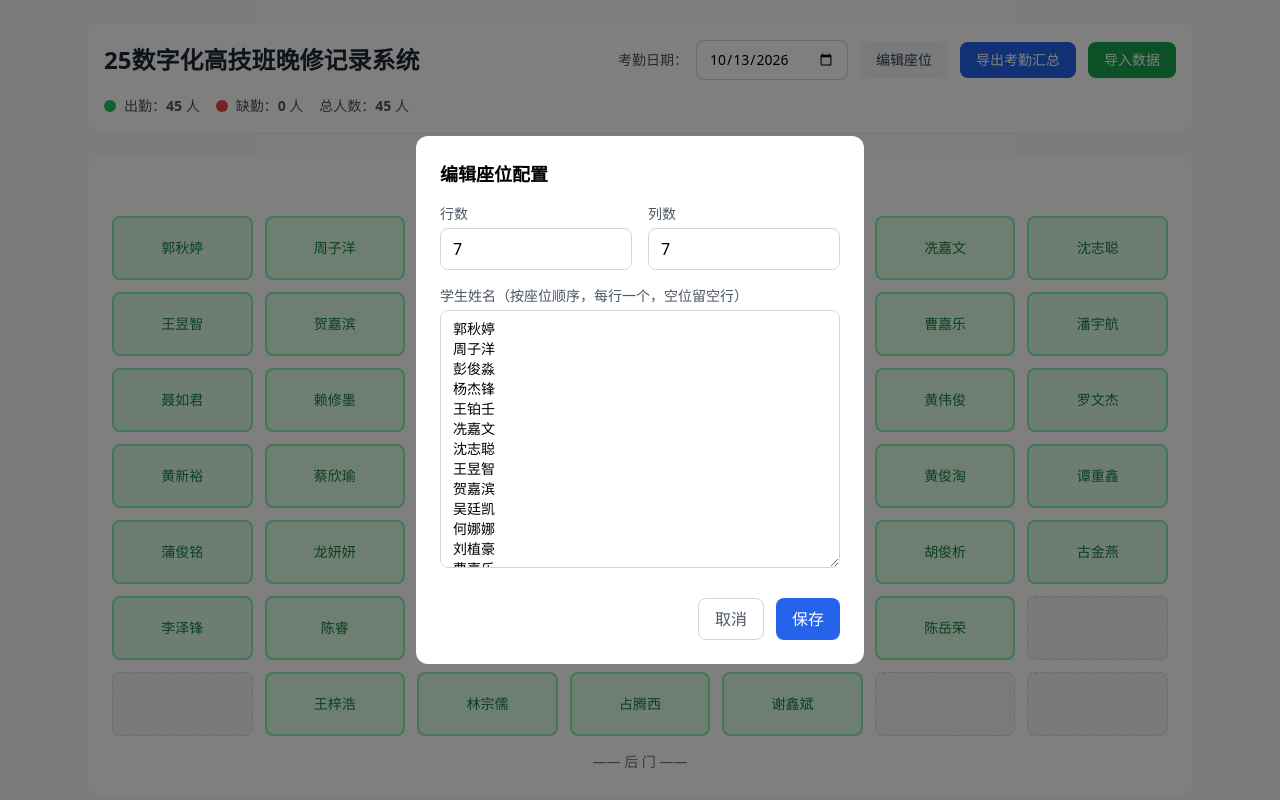
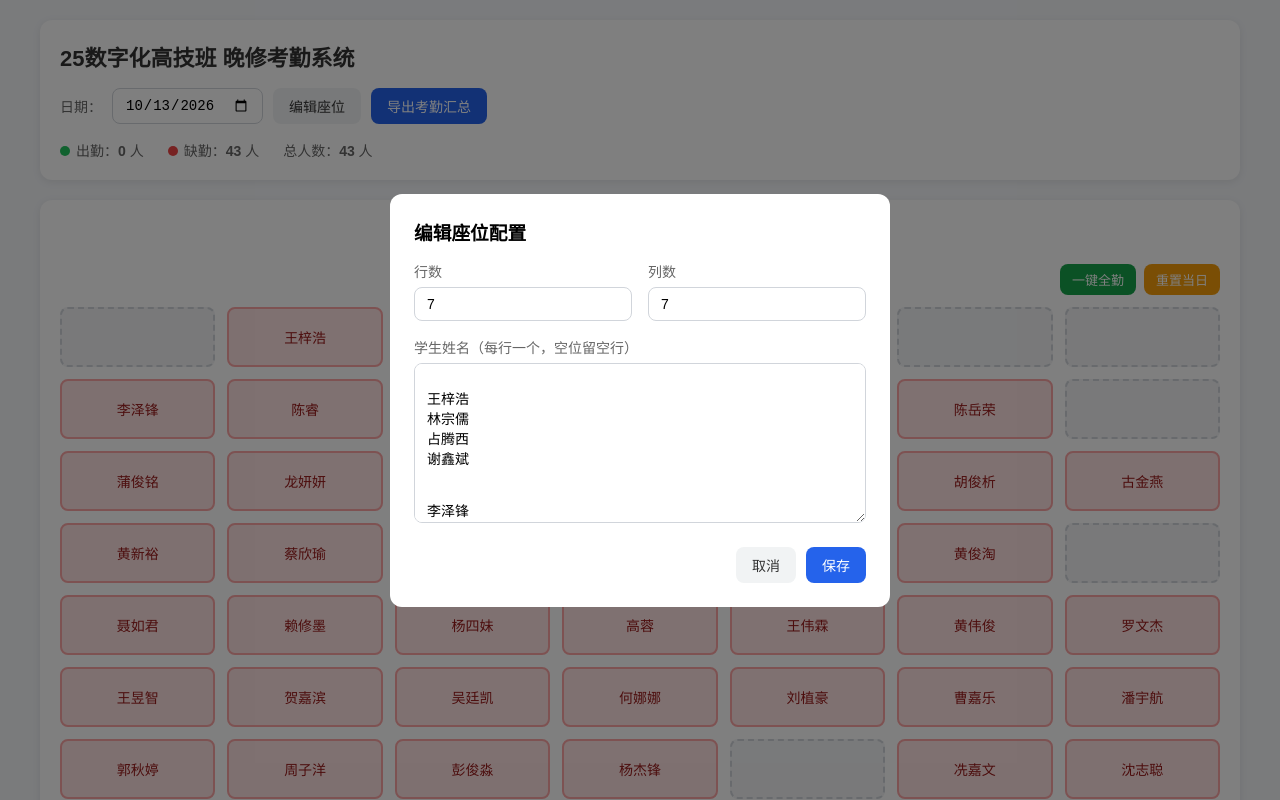
Before and after one commit to jeellsy/class-attendance, a plain HTML site: page index.html in a window 1280 px wide. Both pictures are taken after a click on the button "编辑座位". Shown: the top 800 px of the page. Drawn offline with nearby package versions, Linux system fonts and the light colour scheme.

Commit message:
Update index.html

```diff
--- a/index.html
+++ b/index.html
@@ -3,278 +3,309 @@
 <head>
 <meta charset="UTF-8">
 <meta name="viewport" content="width=device-width, initial-scale=1.0">
-    <title>25数字化高技班晚修记录系统</title>
-    <script src="https://cdn.tailwindcss.com"></script>
+<title>25数字化高技班 晚修考勤系统</title>
+<style>
+*{margin:0;padding:0;box-sizing:border-box}
+body{font-family:"Microsoft YaHei",sans-serif;background:#f5f7fa;padding:20px}
+.box{max-width:1200px;margin:0 auto;background:#fff;border-radius:12px;padding:20px;margin-bottom:20px;box-shadow:0 2px 8px rgba(0,0,0,.08)}
+h1{font-size:22px;margin-bottom:16px;color:#333}
+.toolbar{display:flex;flex-wrap:wrap;gap:10px;align-items:center;margin-bottom:16px}
+.btn{padding:8px 16px;border:none;border-radius:8px;cursor:pointer;font-size:14px}
+.btn-blue{background:#2563eb;color:#fff}
+.btn-blue:hover{background:#1d4ed8}
+.btn-gray{background:#f1f3f4;color:#333}
+.btn-gray:hover{background:#e8eaeb}
+.btn-green{background:#16a34a;color:#fff}
+.btn-green:hover{background:#15803d}
+.btn-orange{background:#f59e0b;color:#fff}
+.btn-orange:hover{background:#d97706}
+.date{padding:8px 12px;border:1px solid #d1d5db;border-radius:8px;font-size:14px}
+.stats{display:flex;gap:24px;font-size:14px;color:#666;margin-top:12px}
+.stats span{display:inline-block;width:10px;height:10px;border-radius:50%;margin-right:6px}
+.green-dot{background:#22c55e}
+.red-dot{background:#ef4444}
+.door{text-align:center;color:#9ca3af;font-size:14px;margin:12px 0}
+.grid{display:grid;gap:12px;justify-content:center}
+.seat{height:60px;min-width:85px;display:flex;align-items:center;justify-content:center;border-radius:8px;font-size:14px;font-weight:500;cursor:pointer;user-select:none;border:2px solid transparent;transition:.2s}
+.present{background:#dcfce7;color:#166534;border-color:#86efac}
+.present:hover{background:#bbf7d0}
+.absent{background:#fee2e2;color:#991b1b;border-color:#fca5a5}
+.absent:hover{background:#fecaca}
+.empty{background:#f3f4f6;border:2px dashed #d1d5db;cursor:default}
+.list{color:#666;font-size:14px;line-height:2}
+.modal{position:fixed;inset:0;background:rgba(0,0,0,.5);display:none;align-items:center;justify-content:center;z-index:99}
+.modal.show{display:flex}
+.modal-box{background:#fff;border-radius:12px;padding:24px;width:90%;max-width:500px;max-height:90vh;overflow-y:auto}
+.modal h3{margin-bottom:16px}
+.form-row{display:grid;grid-template-columns:1fr 1fr;gap:16px;margin-bottom:16px}
+.form-group label{display:block;font-size:14px;color:#666;margin-bottom:6px}
+.form-group input,.form-group textarea{width:100%;padding:8px 12px;border:1px solid #d1d5db;border-radius:8px;font-size:14px;font-family:inherit}
+.form-group textarea{min-height:160px;resize:vertical}
+.modal-footer{display:flex;justify-content:flex-end;gap:10px;margin-top:20px}
+.quick{display:flex;justify-content:flex-end;gap:8px;margin-bottom:12px}
+</style>
 </head>
-<body class="bg-gray-50 min-h-screen">
-    <div class="max-w-6xl mx-auto p-4 md:p-6">
-        <!-- 顶部操作栏 -->
-        <div class="bg-white rounded-xl shadow-sm p-4 mb-6">
-            <div class="flex flex-wrap items-center justify-between gap-4">
-                <h1 class="text-xl md:text-2xl font-bold text-gray-800">25数字化高技班晚修记录系统</h1>
-                <div class="flex flex-wrap items-center gap-3">
-                    <div class="flex items-center gap-2">
-                        <label class="text-sm text-gray-600">考勤日期：</label>
-                        <input type="date" id="dateSelect" class="border border-gray-300 rounded-lg px-3 py-2 text-sm focus:outline-none focus:ring-2 focus:ring-blue-500">
+<body>
+
+<div class="box">
+    <h1>25数字化高技班 晚修考勤系统</h1>
+    <div class="toolbar">
+        <label style="font-size:14px;color:#666">日期：</label>
+        <input type="date" id="dateSelect" class="date">
+        <button onclick="openEdit()" class="btn btn-gray">编辑座位</button>
+        <button onclick="exportData()" class="btn btn-blue">导出考勤汇总</button>
     </div>
-                    <button onclick="openEditModal()" class="bg-gray-100 hover:bg-gray-200 text-gray-700 px-4 py-2 rounded-lg text-sm transition">编辑座位</button>
-                    <button onclick="exportSummary()" class="bg-blue-600 hover:bg-blue-700 text-white px-4 py-2 rounded-lg text-sm transition">导出考勤汇总</button>
-                    <button onclick="importData()" class="bg-green-600 hover:bg-green-700 text-white px-4 py-2 rounded-lg text-sm transition">导入数据</button>
-                    <input type="file" id="importFile" accept=".csv" class="hidden" onchange="handleImport(event)">
+    <div class="stats">
+        <div><span class="green-dot"></span>出勤：<strong id="presentNum">0</strong> 人</div>
+        <div><span class="red-dot"></span>缺勤：<strong id="absentNum">0</strong> 人</div>
+        <div>总人数：<strong id="totalNum">0</strong> 人</div>
     </div>
 </div>
 
-            <!-- 统计栏 -->
-            <div class="mt-4 flex flex-wrap gap-4 text-sm">
-                <div class="flex items-center gap-2">
-                    <span class="w-3 h-3 rounded-full bg-green-500"></span>
-                    <span class="text-gray-600">出勤：<span id="presentCount" class="font-semibold">0</span> 人</span>
+<div class="box">
+    <div class="door">—— 后 门 ——</div>
+    <div class="quick">
+        <button onclick="markAllPresent()" class="btn btn-green" style="padding:6px 12px;font-size:13px;">一键全勤</button>
+        <button onclick="resetTodayAttendance()" class="btn btn-orange" style="padding:6px 12px;font-size:13px;">重置当日</button>
     </div>
-                <div class="flex items-center gap-2">
-                    <span class="w-3 h-3 rounded-full bg-red-500"></span>
-                    <span class="text-gray-600">缺勤：<span id="absentCount" class="font-semibold">0</span> 人</span>
+    <div id="seatGrid" class="grid"></div>
+    <div class="door">—— 讲 台 · 前 门 ——</div>
 </div>
-                <div class="text-gray-600">总人数：<span id="totalCount" class="font-semibold">0</span> 人</div>
+
+<div class="box">
+    <h3 style="margin-bottom:12px;font-size:16px">当日缺勤名单</h3>
+    <div id="absentList" class="list">暂无缺勤记录</div>
+</div>
+
+<div id="editModal" class="modal">
+    <div class="modal-box">
+        <h3>编辑座位配置</h3>
+        <div class="form-row">
+            <div class="form-group">
+                <label>行数</label>
+                <input type="number" id="rowInput" value="7" min="1" max="15">
+            </div>
+            <div class="form-group">
+                <label>列数</label>
+                <input type="number" id="colInput" value="7" min="1" max="10">
             </div>
         </div>
-
-        <!-- 座位表区域 -->
-        <div class="bg-white rounded-xl shadow-sm p-4 md:p-6 mb-6">
-            <div class="text-center text-gray-500 text-sm mb-4">—— 讲 台 ——</div>
-            <div id="seatGrid" class="grid gap-3 justify-center">
-                <!-- 座位由JS动态生成 -->
+        <div class="form-group">
+            <label>学生姓名（每行一个，空位留空行）</label>
+            <textarea id="nameInput"></textarea>
         </div>
-            <div class="text-center text-gray-500 text-sm mt-4">—— 后 门 ——</div>
-        </div>
-
-        <!-- 缺勤汇总面板 -->
-        <div class="bg-white rounded-xl shadow-sm p-4 md:p-6">
-            <h3 class="font-semibold text-gray-800 mb-3">当日缺勤名单</h3>
-            <div id="absentList" class="text-gray-600 text-sm">
-                暂无缺勤记录
-            </div>
-        </div>
-    </div>
-
-    <!-- 编辑座位弹窗 -->
-    <div id="editModal" class="fixed inset-0 bg-black/50 hidden items-center justify-center z-50 p-4">
-        <div class="bg-white rounded-xl p-6 w-full max-w-md max-h-[90vh] overflow-y-auto">
-            <h3 class="text-lg font-bold mb-4">编辑座位配置</h3>
-
-            <div class="space-y-4">
-                <div class="grid grid-cols-2 gap-4">
-                    <div>
-                        <label class="block text-sm text-gray-600 mb-1">行数</label>
-                        <input type="number" id="rowCount" min="1" max="15" value="7" class="w-full border border-gray-300 rounded-lg px-3 py-2">
-                    </div>
-                    <div>
-                        <label class="block text-sm text-gray-600 mb-1">列数</label>
-                        <input type="number" id="colCount" min="1" max="10" value="7" class="w-full border border-gray-300 rounded-lg px-3 py-2">
-                    </div>
-                </div>
-
-                <div>
-                    <label class="block text-sm text-gray-600 mb-1">学生姓名（按座位顺序，每行一个，空位留空行）</label>
-                    <textarea id="nameList" rows="12" class="w-full border border-gray-300 rounded-lg px-3 py-2 text-sm" placeholder="张三&#10;李四&#10;王五&#10;..."></textarea>
-                </div>
-            </div>
-
-            <div class="flex justify-end gap-3 mt-6">
-                <button onclick="closeEditModal()" class="px-4 py-2 border border-gray-300 rounded-lg text-gray-600 hover:bg-gray-50 transition">取消</button>
-                <button onclick="saveSeatConfig()" class="px-4 py-2 bg-blue-600 text-white rounded-lg hover:bg-blue-700 transition">保存</button>
+        <div class="modal-footer">
+            <button onclick="closeEdit()" class="btn btn-gray">取消</button>
+            <button onclick="saveSeatConfig()" class="btn btn-blue">保存</button>
         </div>
     </div>
 </div>
 
 <script>
-        // 25数字化高技班 座位配置（7行7列，从前排到后排）
-        const defaultConfig = {
+// 25数字化高技班 晚修座位配置（已移除王铂壬、谭重鑫）
+var defaultConfig = {
     rows: 7,
     cols: 7,
-            students: [
-                // 第1排（最前排，靠近讲台）
-                "郭秋婷", "周子洋", "彭俊淼", "杨杰锋", "王铂壬", "冼嘉文", "沈志聪",
+    names: [
+        // 第1排（最上面，靠近后门）
+        "","王梓浩","林宗儒","占腾西","谢鑫斌","","",
         // 第2排
-                "王昱智", "贺嘉滨", "吴廷凯", "何娜娜", "刘植豪", "曹嘉乐", "潘宇航",
+        "李泽锋","陈睿","李乐星","邹雅楦","郑昇坪","陈岳荣","",
         // 第3排
-                "聂如君", "赖修墨", "杨四妹", "高蓉", "王伟霖", "黄伟俊", "罗文杰",
-                // 第4排
-                "黄新裕", "蔡欣瑜", "黄海琪", "黄秋婷", "黄嘉伟", "黄俊淘", "谭重鑫",
+        "蒲俊铭","龙妍妍","钟熠帆","冯静萱","何育铭","胡俊析","古金燕",
+        // 第4排（谭重鑫已移除）
+        "黄新裕","蔡欣瑜","黄海琪","黄秋婷","黄嘉伟","黄俊淘","",
         // 第5排
-                "蒲俊铭", "龙妍妍", "钟熠帆", "冯静萱", "何育铭", "胡俊析", "古金燕",
+        "聂如君","赖修墨","杨四妹","高蓉","王伟霖","黄伟俊","罗文杰",
         // 第6排
-                "李泽锋", "陈睿", "李乐星", "邹雅楦", "郑昇坪", "陈岳荣", "",
-                // 第7排（最后排，靠近后门）
-                "", "王梓浩", "林宗儒", "占腾西", "谢鑫斌", "", ""
+        "王昱智","贺嘉滨","吴廷凯","何娜娜","刘植豪","曹嘉乐","潘宇航",
+        // 第7排（最下面，靠近讲台；王铂壬已移除）
+        "郭秋婷","周子洋","彭俊淼","杨杰锋","","冼嘉文","沈志聪"
     ]
 };
 
 // 获取配置
 function getConfig() {
-            const saved = localStorage.getItem('seatConfig');
+    try {
+        var saved = localStorage.getItem("seatConfig");
         return saved ? JSON.parse(saved) : defaultConfig;
+    } catch(e) {
+        return defaultConfig;
+    }
 }
 
 // 保存配置
-        function saveConfig(config) {
-            localStorage.setItem('seatConfig', JSON.stringify(config));
+function saveConfigData(data) {
+    localStorage.setItem("seatConfig", JSON.stringify(data));
 }
 
 // 获取指定日期考勤
 function getAttendance(date) {
-            const allData = JSON.parse(localStorage.getItem('attendanceData') || '{}');
+    try {
+        var allData = JSON.parse(localStorage.getItem("attendanceAll") || "{}");
         return allData[date] || {};
+    } catch(e) {
+        return {};
+    }
 }
 
 // 保存指定日期考勤
 function saveAttendance(date, data) {
-            const allData = JSON.parse(localStorage.getItem('attendanceData') || '{}');
+    try {
+        var allData = JSON.parse(localStorage.getItem("attendanceAll") || "{}");
         allData[date] = data;
-            localStorage.setItem('attendanceData', JSON.stringify(allData));
+        localStorage.setItem("attendanceAll", JSON.stringify(allData));
+        return true;
+    } catch(e) {
+        alert("保存失败，请检查浏览器存储设置");
+        return false;
+    }
 }
 
 // 渲染座位表
 function renderSeats() {
-            const config = getConfig();
-            const date = document.getElementById('dateSelect').value;
-            const attendance = getAttendance(date);
+    var cfg = getConfig();
+    var date = document.getElementById("dateSelect").value;
+    var att = getAttendance(date);
+    var grid = document.getElementById("seatGrid");
+    grid.style.gridTemplateColumns = "repeat(" + cfg.cols + ", minmax(85px, 1fr))";
+    grid.innerHTML = "";
 
-            const grid = document.getElementById('seatGrid');
-            grid.style.gridTemplateColumns = `repeat(${config.cols}, minmax(80px, 1fr))`;
-            grid.innerHTML = '';
+    var present = 0, absent = 0;
+    var absentNames = [];
 
-            let present = 0;
-            let absent = 0;
-            const absentNames = [];
+    for(var i = 0; i < cfg.rows * cfg.cols; i++) {
+        var name = cfg.names[i] || "";
+        var div = document.createElement("div");
 
-            for (let i = 0; i < config.rows * config.cols; i++) {
-                const name = config.students[i] || '';
-                const seat = document.createElement('div');
-
-                if (!name) {
-                    seat.className = 'h-16 bg-gray-100 rounded-lg border border-dashed border-gray-300';
+        if(!name) {
+            div.className = "seat empty";
         } else {
-                    const isAbsent = attendance[name] === false; // false=缺勤, undefined/true=出勤
-                    if (isAbsent) {
+            var isHere = att[name] === true;
+            if(isHere) {
+                present++;
+            } else {
                 absent++;
                 absentNames.push(name);
-                    } else {
-                        present++;
             }
 
-                    seat.className = `h-16 flex items-center justify-center rounded-lg cursor-pointer font-medium text-sm transition-all select-none ${
-                        isAbsent
-                        ? 'bg-red-100 text-red-700 border-2 border-red-300 hover:bg-red-200'
-                        : 'bg-green-100 text-green-700 border-2 border-green-300 hover:bg-green-200'
-                    }`;
-                    seat.textContent = name;
-                    seat.onclick = () => toggleStatus(name);
+            div.className = "seat " + (isHere ? "present" : "absent");
+            div.innerText = name;
+
+            // 绑定点击事件
+            div.onclick = (function(n) {
+                return function() { toggleAttendance(n); };
+            })(name);
         }
 
-                grid.appendChild(seat);
+        grid.appendChild(div);
     }
 
-            // 更新统计
-            document.getElementById('presentCount').textContent = present;
-            document.getElementById('absentCount').textContent = absent;
-            document.getElementById('totalCount').textContent = config.students.filter(n => n).length;
-            document.getElementById('absentList').textContent = absentNames.length ? absentNames.join('、') : '暂无缺勤记录';
+    // 更新统计数字
+    document.getElementById("presentNum").innerText = present;
+    document.getElementById("absentNum").innerText = absent;
+    document.getElementById("totalNum").innerText = cfg.names.filter(function(n){ return n; }).length;
+    document.getElementById("absentList").innerText = absentNames.length ? absentNames.join("、") : "暂无缺勤记录";
 }
 
-        // 切换出勤状态
-        function toggleStatus(name) {
-            const date = document.getElementById('dateSelect').value;
-            const attendance = getAttendance(date);
-            attendance[name] = attendance[name] === false ? true : false;
-            saveAttendance(date, attendance);
+// 切换单个学生出勤状态
+function toggleAttendance(name) {
+    var date = document.getElementById("dateSelect").value;
+    var att = getAttendance(date);
+    att[name] = att[name] === true ? false : true;
+    saveAttendance(date, att);
     renderSeats();
 }
 
-        // 打开编辑弹窗
-        function openEditModal() {
-            const config = getConfig();
-            document.getElementById('rowCount').value = config.rows;
-            document.getElementById('colCount').value = config.cols;
-            document.getElementById('nameList').value = config.students.join('\n');
-            document.getElementById('editModal').classList.remove('hidden');
-            document.getElementById('editModal').classList.add('flex');
+// 一键全勤
+function markAllPresent() {
+    if(!confirm("确定将今日全部学生标记为出勤吗？")) return;
+    var cfg = getConfig();
+    var date = document.getElementById("dateSelect").value;
+    var att = {};
+    cfg.names.forEach(function(n) {
+        if(n) att[n] = true;
+    });
+    saveAttendance(date, att);
+    renderSeats();
 }
 
-        // 关闭弹窗
-        function closeEditModal() {
-            document.getElementById('editModal').classList.add('hidden');
-            document.getElementById('editModal').classList.remove('flex');
+// 重置当日考勤
+function resetTodayAttendance() {
+    if(!confirm("确定重置今日考勤吗？\n重置后所有学生将变为缺勤状态。")) return;
+    var date = document.getElementById("dateSelect").value;
+    var allData = JSON.parse(localStorage.getItem("attendanceAll") || "{}");
+    delete allData[date];
+    localStorage.setItem("attendanceAll", JSON.stringify(allData));
+    renderSeats();
+    alert("今日考勤已重置");
+}
+
+// 打开编辑弹窗
+function openEdit() {
+    var cfg = getConfig();
+    document.getElementById("rowInput").value = cfg.rows;
+    document.getElementById("colInput").value = cfg.cols;
+    document.getElementById("nameInput").value = cfg.names.join("\n");
+    document.getElementById("editModal").classList.add("show");
+}
+
+// 关闭编辑弹窗
+function closeEdit() {
+    document.getElementById("editModal").classList.remove("show");
 }
 
 // 保存座位配置
 function saveSeatConfig() {
-            const rows = parseInt(document.getElementById('rowCount').value) || 7;
-            const cols = parseInt(document.getElementById('colCount').value) || 7;
-            const names = document.getElementById('nameList').value.split('\n').map(n => n.trim());
+    var rows = parseInt(document.getElementById("rowInput").value) || 7;
+    var cols = parseInt(document.getElementById("colInput").value) || 7;
+    var names = document.getElementById("nameInput").value.split("\n").map(function(n){ return n.trim(); });
 
-            const config = { rows, cols, students: names };
-            saveConfig(config);
-            closeEditModal();
+    saveConfigData({ rows: rows, cols: cols, names: names });
+    closeEdit();
     renderSeats();
 }
 
 // 导出考勤汇总
-        function exportSummary() {
-            const config = getConfig();
-            const allData = JSON.parse(localStorage.getItem('attendanceData') || '{}');
-            const students = config.students.filter(n => n);
+function exportData() {
+    var cfg = getConfig();
+    var allData = JSON.parse(localStorage.getItem("attendanceAll") || "{}");
+    var students = cfg.names.filter(function(n){ return n; });
+    var csv = "学生姓名,缺勤天数,缺勤日期\n";
 
-            let csv = '学生姓名,缺勤天数,缺勤日期\n';
-
-            students.forEach(name => {
-                const absentDates = [];
-                Object.keys(allData).sort().forEach(date => {
-                    if (allData[date][name] === false) {
-                        absentDates.push(date);
+    students.forEach(function(name) {
+        var absentDays = [];
+        Object.keys(allData).sort().forEach(function(date) {
+            if(allData[date][name] !== true) {
+                absentDays.push(date);
             }
         });
-
-                csv += `${name},${absentDates.length},${absentDates.join(';')}\n`;
+        csv += name + "," + absentDays.length + "," + absentDays.join(";") + "\n";
     });
 
-            const blob = new Blob(['\ufeff' + csv], { type: 'text/csv;charset=utf-8;' });
-            const link = document.createElement('a');
-            link.href = URL.createObjectURL(blob);
-            link.download = `25数字化高技班_考勤汇总_${new Date().toISOString().slice(0,10)}.csv`;
-            link.click();
+    var blob = new Blob(["\ufeff" + csv], { type: "text/csv;charset=utf-8" });
+    var a = document.createElement("a");
+    a.href = URL.createObjectURL(blob);
+    a.download = "25数字化高技班_晚修考勤汇总_" + getTodayStr() + ".csv";
+    a.click();
 }
 
-        // 导入数据
-        function importData() {
-            document.getElementById('importFile').click();
+// 获取今日日期字符串
+function getTodayStr() {
+    var d = new Date();
+    var y = d.getFullYear();
+    var m = String(d.getMonth() + 1).padStart(2, "0");
+    var day = String(d.getDate()).padStart(2, "0");
+    return y + "-" + m + "-" + day;
 }
 
-        function handleImport(event) {
-            const file = event.target.files[0];
-            if (!file) return;
-
-            const reader = new FileReader();
-            reader.onload = function(e) {
-                try {
-                    const content = e.target.result;
-                    if (confirm('导入将合并现有考勤数据，是否继续？')) {
-                        alert('导入功能已生效，数据已合并到本地');
-                    }
-                } catch (err) {
-                    alert('文件格式错误，请导入正确的CSV文件');
-                }
-            };
-            reader.readAsText(file);
-            event.target.value = '';
-        }
-
-        // 初始化
+// 页面初始化
 function init() {
-            const today = new Date().toISOString().slice(0,10);
-            document.getElementById('dateSelect').value = today;
-
-            document.getElementById('dateSelect').addEventListener('change', renderSeats);
-
+    document.getElementById("dateSelect").value = getTodayStr();
+    document.getElementById("dateSelect").addEventListener("change", renderSeats);
+    document.getElementById("editModal").addEventListener("click", function(e) {
+        if(e.target === this) closeEdit();
+    });
     renderSeats();
 }
 
@@ -282,4 +313,3 @@
 </script>
 </body>
 </html>
-<!-- （注：内容由AI生成） -->
```
Lines whose indentation alone changed are shown as unchanged.
